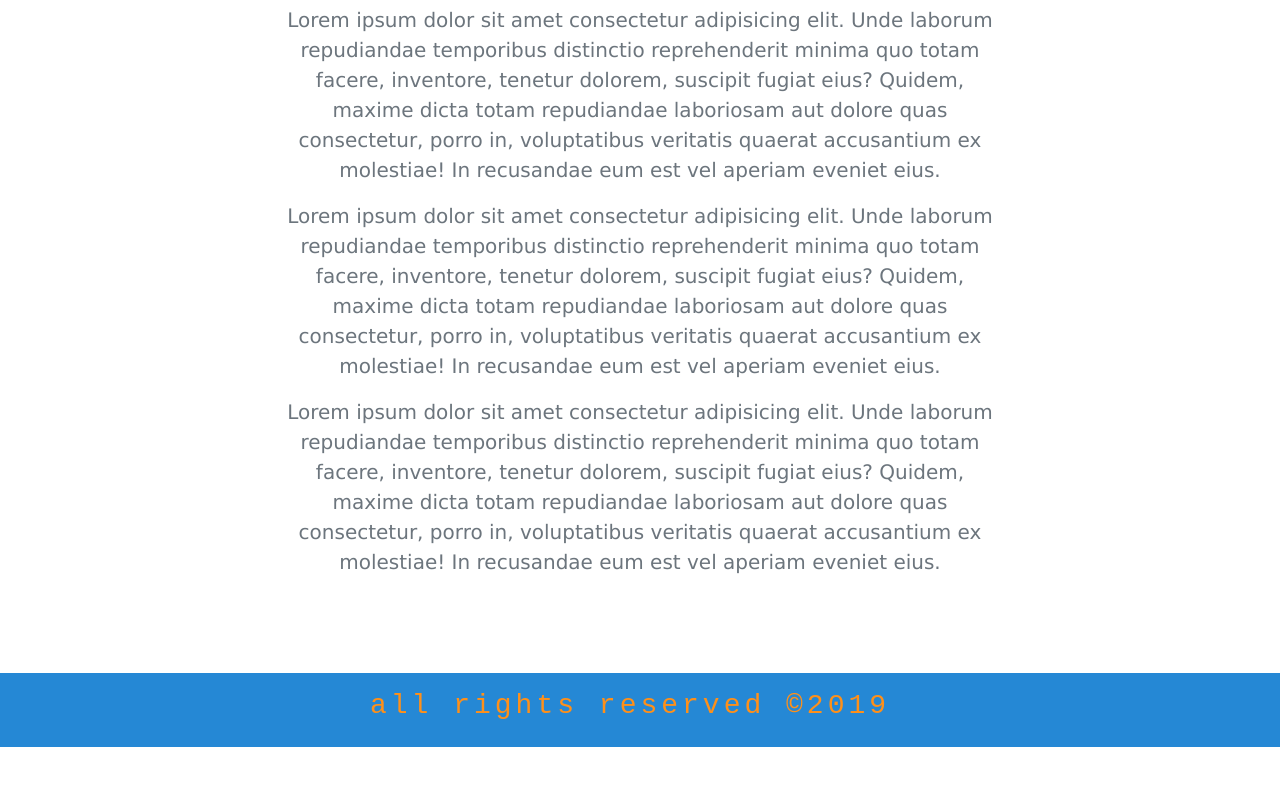
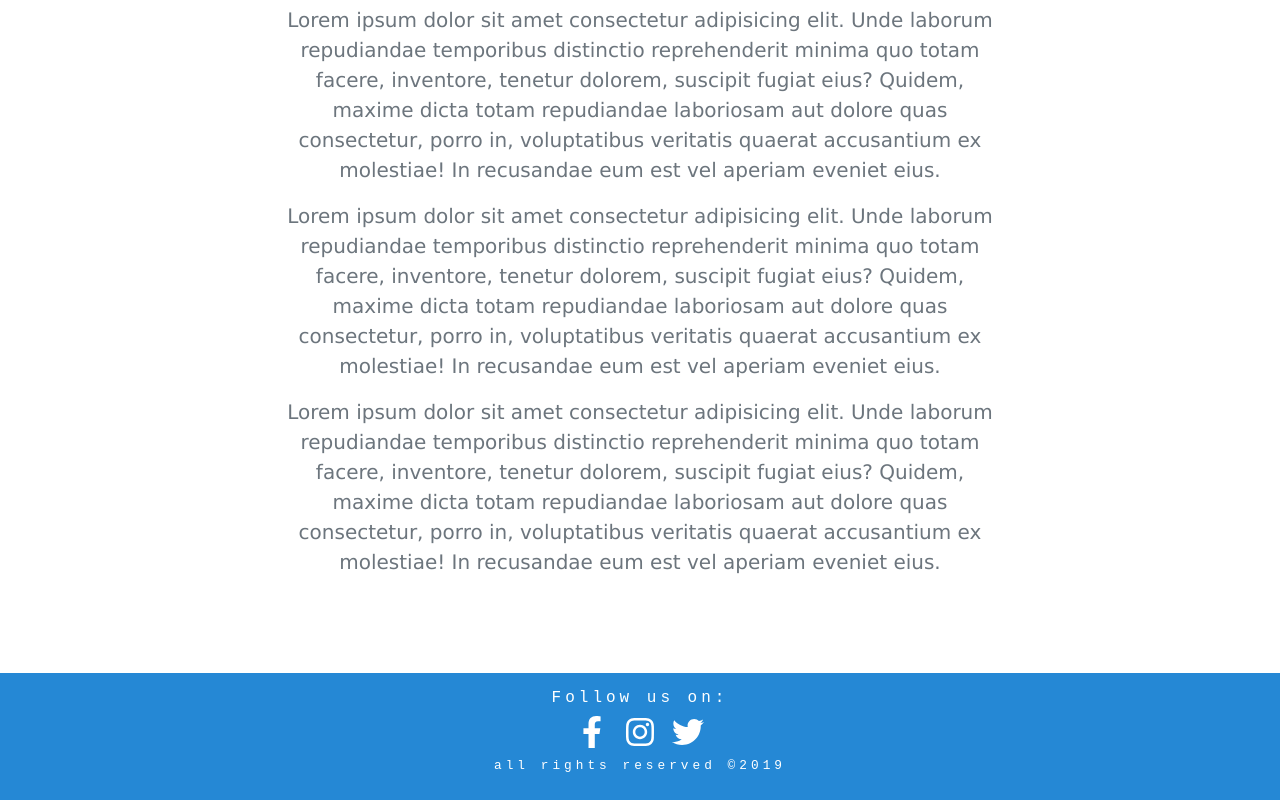
Before and after one commit to lesore0789/gatsby-teashop, a Gatsby site: page /about in a window 1280 px wide. Shown: the part 704-1504 px from the top of the page. Before the commit the page ends 1451 px from the top, so only its background shows below. Built offline with nearby package versions, Linux system fonts and the light colour scheme; Gatsby itself is replaced by a stand-in of ours.

Commit message:
Add icons to footer and change color on nav links

```diff
--- a/src/components/Globals/Footer.js
+++ b/src/components/Globals/Footer.js
@@ -1,14 +1,21 @@
 import React from "react"
+import { FaInstagram, FaFacebookF, FaTwitter } from "react-icons/fa"
 
 export default function Footer() {
   return (
     <footer className="footer py-3">
       <div className="container">
         <div className="row">
-          <div className="col-10 mx-auto col-md-6 text-peach text-">
-            <h3>
-              all rights reserved &copy;{new Date().getFullYear().toString()}
-            </h3>
+          <div className="col-10 mx-auto col-md-6 text-white text-center">
+            <h6>Follow us on:</h6>
+            <FaFacebookF className="fa-icon mr-3" />
+            <FaInstagram className="fa-icon mr-3" />
+            <FaTwitter className="fa-icon" />
+            <h6 className="pt-2">
+              <small>
+                all rights reserved &copy;{new Date().getFullYear().toString()}
+              </small>
+            </h6>
           </div>
         </div>
       </div>
--- a/src/components/Globals/Navbar.js
+++ b/src/components/Globals/Navbar.js
@@ -46,7 +46,7 @@ export default class Navbar extends Component {
             {this.state.links.map(link => {
               return (
                 <li key={link.id} className="nav-item">
-                  <Link to={link.path} className="nav-link">
+                  <Link to={link.path} className="nav-link linko">
                     {link.text}
                   </Link>
                 </li>
--- a/src/components/layout.css
+++ b/src/components/layout.css
@@ -25,15 +25,33 @@ h6 {
 .text-peach {
   color: var(--lightPeach);
 }
+.text-white {
+  color: var(--mainWhite);
+}
 
 .text-blue {
   color: var(--mainBlue);
 }
 
+.fa-icon {
+  font-size: 2rem;
+  cursor: pointer;
+}
+
+.fa-icon:hover {
+  color: var(--lightPeach);
+}
 .cart-icon {
   cursor: pointer;
   color: var(--lightPeach);
   font-size: 2rem;
+}
+
+.nav-item .nav-link {
+  color: var(--mainBlue) !important;
+}
+.nav-link.linko:hover {
+  color: var(--lightBlue) !important;
 }
 
 .default-background,
```
